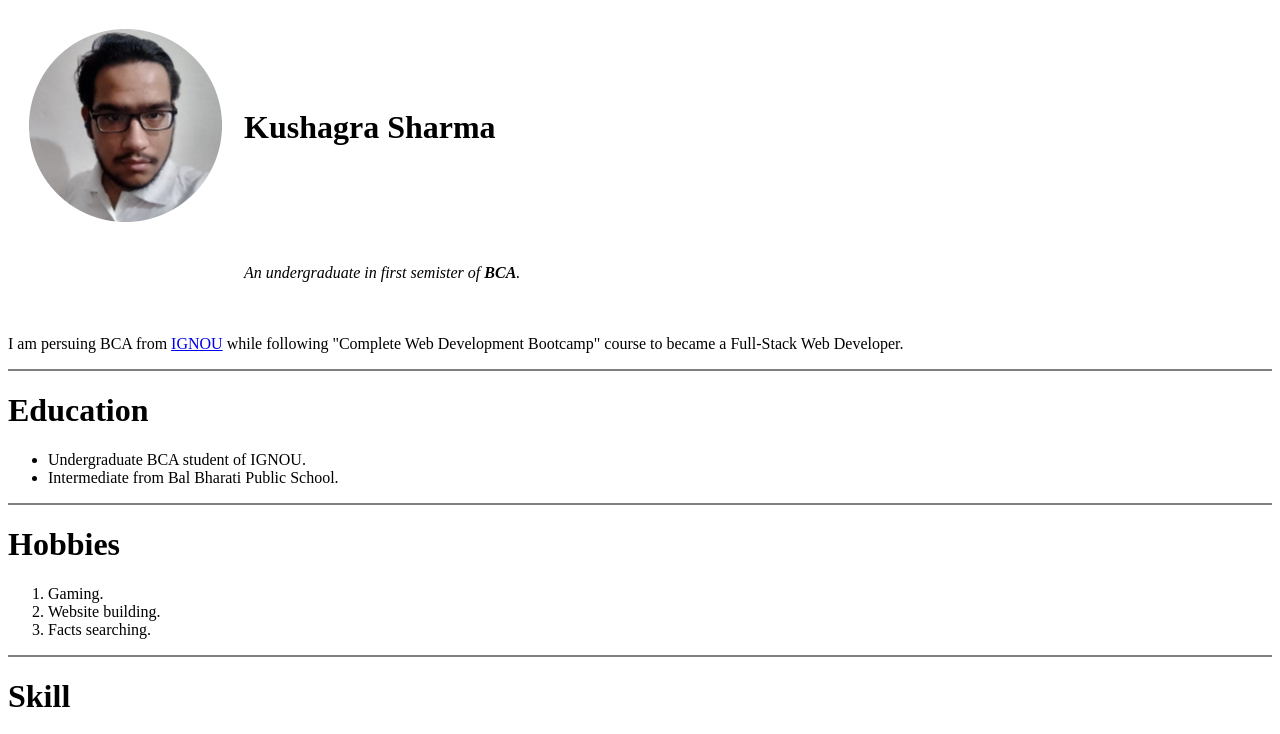
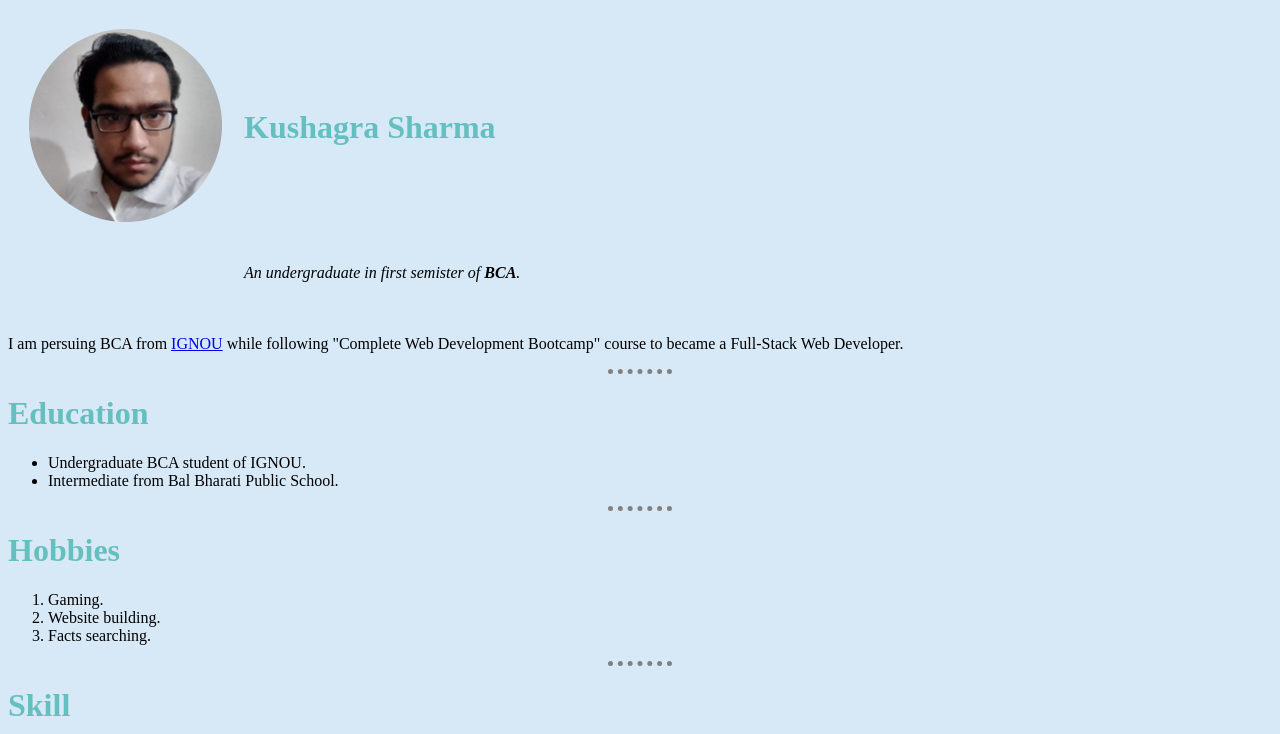
Before and after one commit to Kushagra0-19/CV, a plain HTML site: page index.html in a window 1280 px wide. Shown: the top 734 px of the page. Drawn offline with Linux system fonts and the light colour scheme.

Commit message:
Update index.html

```diff
--- a/index.html
+++ b/index.html
@@ -4,7 +4,7 @@
 <head>
   <meta charset="utf-8">
   <title>Kushagra personal site</title>
-<link rel="CV/css/master.css">
+<link rel="stylesheet" href="css\master.css">
 </head>
 
 <body>
```
